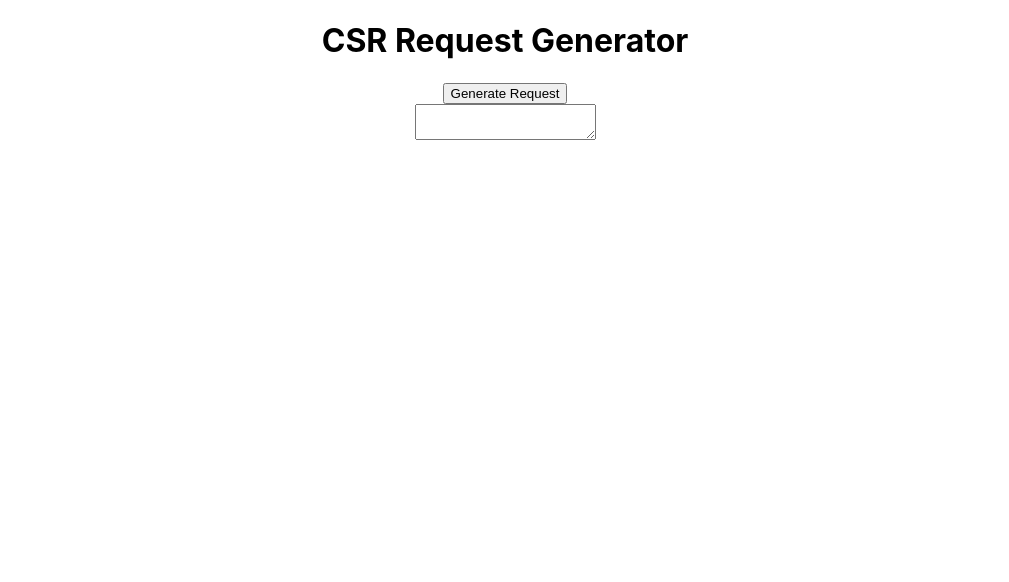
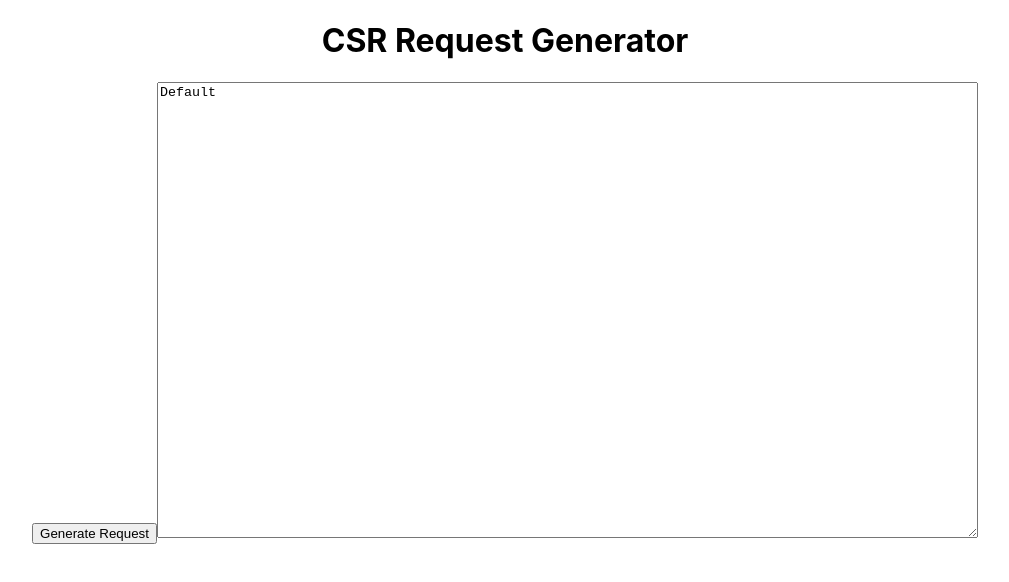
Before and after one commit to vijaychendrayan/TestCSR, a React (Create React App) app in the folder csr/: page / in a window 1280 px wide. Shown: the top 582 px of the page, without its empty margins (135-1144 px from the left). Built offline with nearby package versions, Linux system fonts and the light colour scheme.

Commit message:
Populating TextArea

```diff
--- a/csr/src/components/Message.js
+++ b/csr/src/components/Message.js
@@ -103,23 +103,35 @@ async function createRequest(){
 
 
 }
+
+
+const delay = ms => new Promise(
+    resolve => setTimeout(resolve, ms)
+  );
+
 class Message extends Component{
 
     constructor(){
         super()
         this.state={
-            message: 'CSR Request Generator'
+            message: 'CSR Request Generator',
+            csrMessage:'Default'
 
         }
+
     }
-    changeMessage(){
+    async changeMessage(){
 
-        const csrRequest =  createRequest();
-        // this.setState({
-        //     message: csrRequest
-        // })
+        const csrRequest =  await createRequest();
+        await delay(4000);
+
+        this.setState({
+            csrMessage: csrRequest
+        })
 
         console.log(csrRequest)
+
+
     }
 
     // async createRequest(){
@@ -202,9 +214,8 @@ class Message extends Component{
             <div>
                 <h1> {this.state.message} </h1>
                 <button onClick={()=> this.changeMessage()}>Generate Request</button>
-                <div>
-                <textarea> </textarea>
-                </div>
+                <textarea id="w3review" name="w3review" rows="30" cols="100" value={this.state.csrMessage} />
+
 
             </div>
 
```
